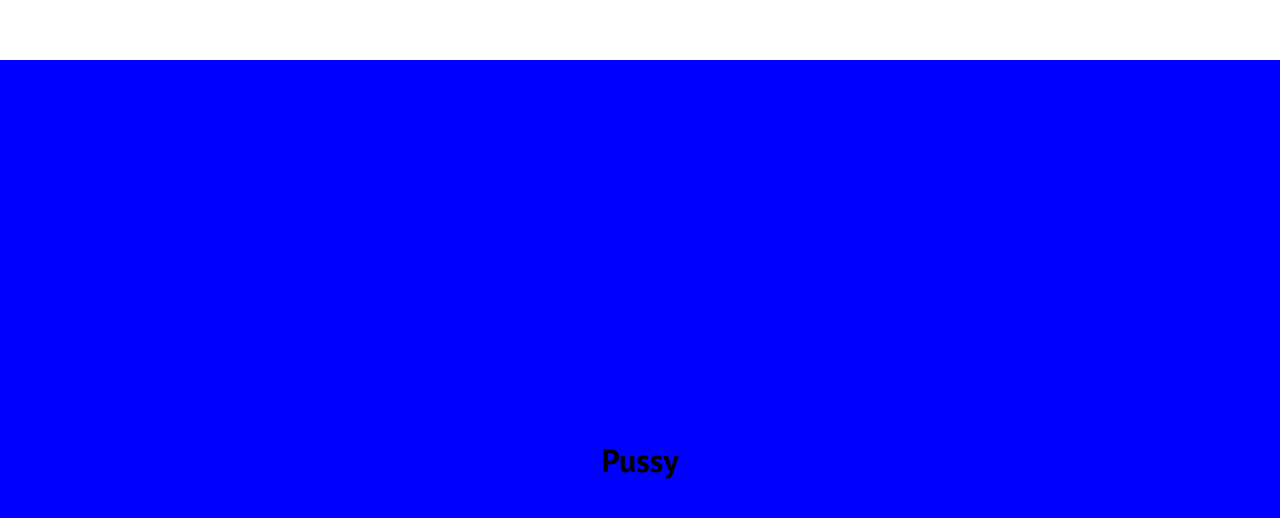
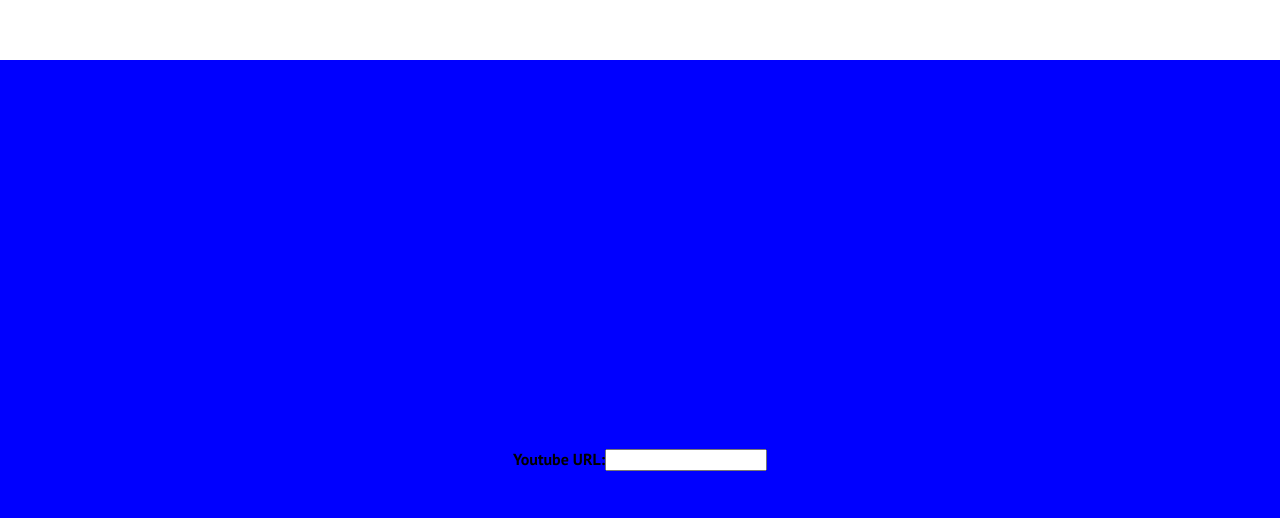
Before and after one commit to darkhunter3210/Face-Mask, a React (Create React App) app in the folder Frontend/: page / in a window 1280 px wide. Shown: the part 1620-2138 px from the top of the page. Built offline with nearby package versions, Linux system fonts and the light colour scheme; the HTML template or start-up script is replaced by a standard one.

Commit message:
barebones stream connected to backend

```diff
--- a/Frontend/package.json
+++ b/Frontend/package.json
@@ -6,6 +6,7 @@
     "@testing-library/jest-dom": "^5.11.4",
     "@testing-library/react": "^11.1.0",
     "@testing-library/user-event": "^12.1.10",
+    "axios": "^0.24.0",
     "react": "^17.0.2",
     "react-dom": "^17.0.2",
     "react-player": "^2.9.0",
--- a/Frontend/src/components/Stream.jsx
+++ b/Frontend/src/components/Stream.jsx
@@ -1,9 +1,37 @@
-import React from 'react'
+import React, { useState } from 'react'
 import './Stream.css'
 export default function Stream() {
+
+    const [url, setUrl] = useState("");
+    const [showStream, setShowStream] = useState(false)
+
+    const handleUrlChange = (e) => {
+        setUrl(e.target.value);
+        console.log(url)
+    };
+
+    const handleKeyDown = (event) => {
+        if (event.key === 'Enter') {
+            console.log('http://127.0.0.1:5000/video_feed?url='+url);
+            setShowStream(true);
+        }
+    }
+
     return (
-        <div className="stream" id="stream">
-            <h1>Pussy</h1>
-        </div>
+        <>
+            <div className="stream" id="stream">
+                <label>
+                    Youtube URL:
+                    <input type="text" value={url} onChange={handleUrlChange} id="youtube-url-field" onKeyDown={handleKeyDown}/>
+                </label>
+                {showStream ?
+                    (
+                        <img src={'http://127.0.0.1:5000/video_feed?url='+url}  width="600" height="360"/>
+                    )
+                    :
+                    (<></>)
+                }
+            </div>
+        </>
     )
 }
```
Also changed, not shown: 1 other file (tests, documents, lock files or other folders).
